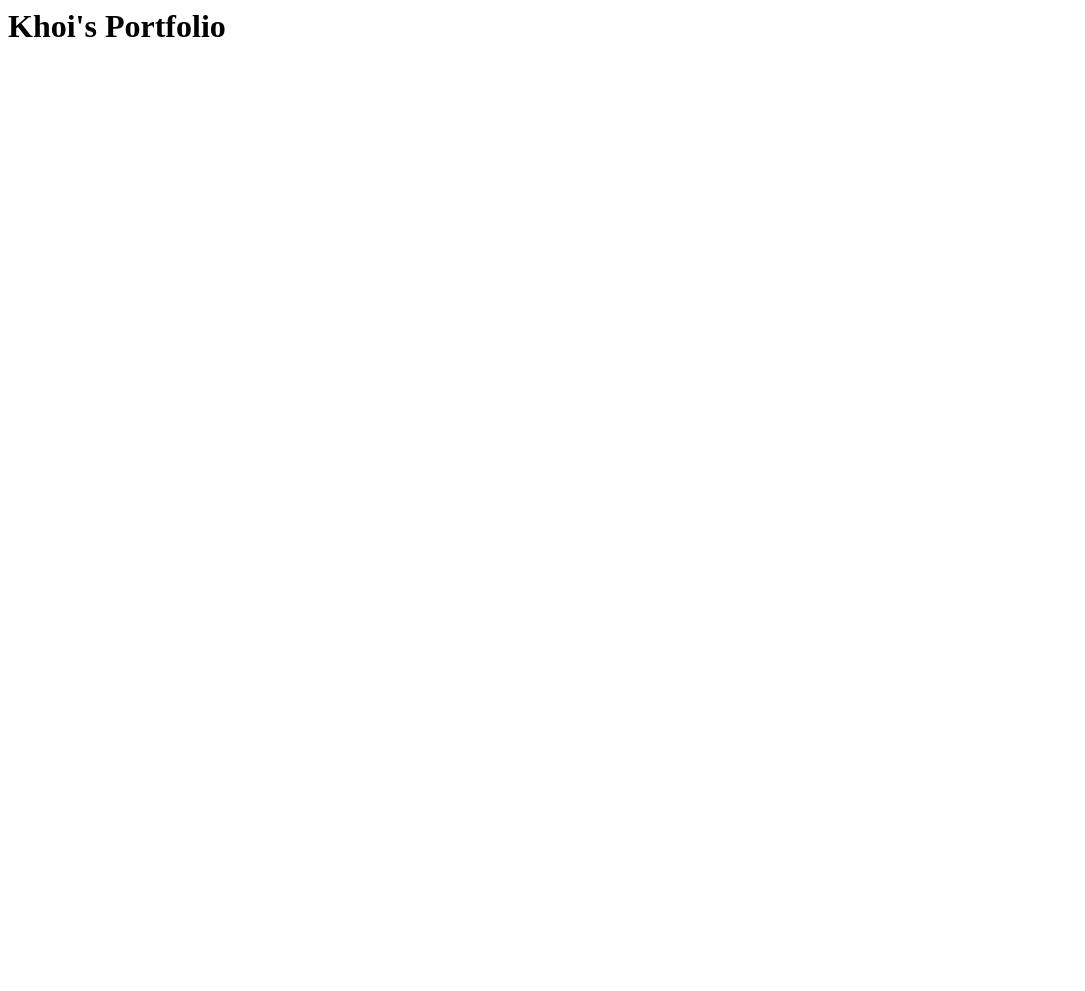
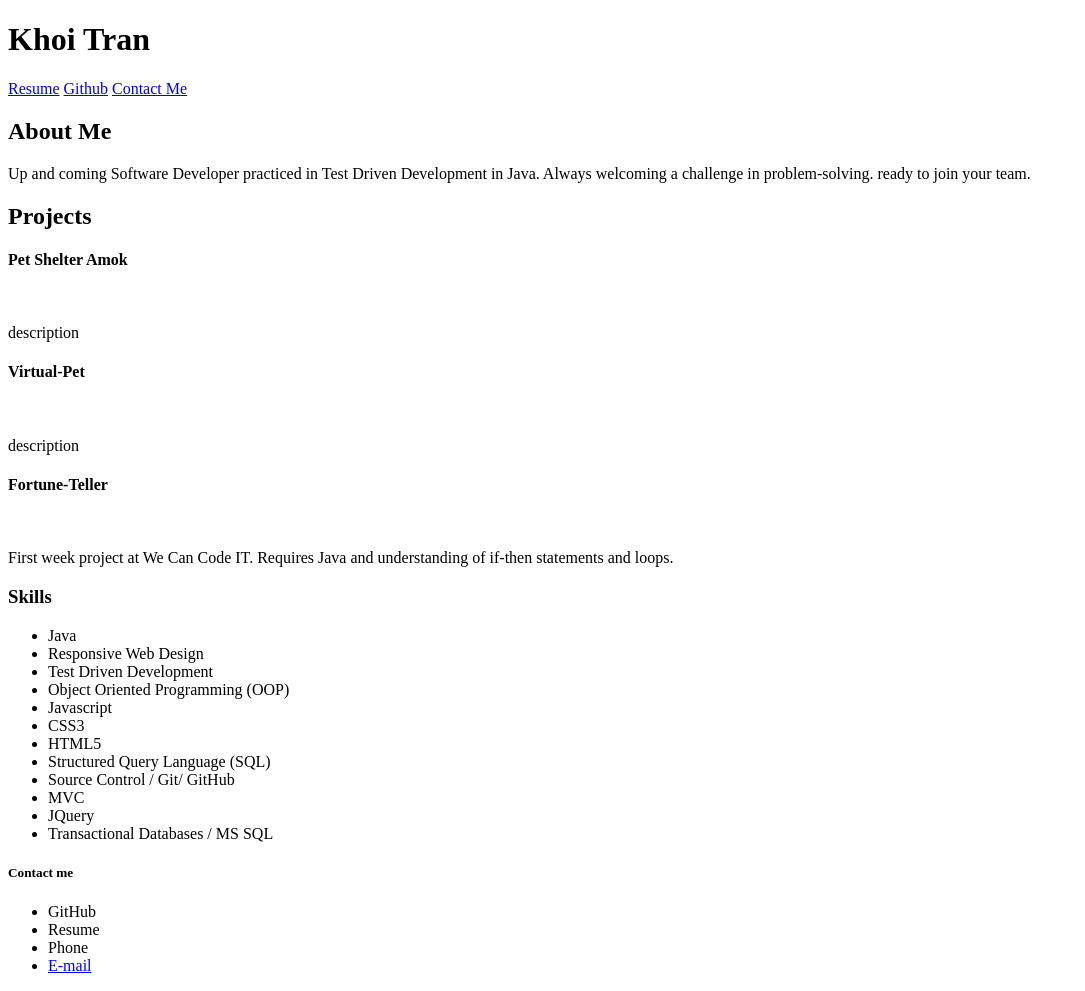
Before and after one commit to ktran151/Portfolio, a plain HTML site: page index.html in a window 1280 px wide. Shown: the whole page, without its empty margins (0-1085 px from the left). Before the commit the page ends 800 px from the top, so only its background shows below. Drawn offline with Linux system fonts and the light colour scheme.

Commit message:
Added body, needs pictures and css metadata

```diff
--- a/index.html
+++ b/index.html
@@ -1 +1,78 @@
-<h1>Khoi's Portfolio</h1>
+<!DOCTYPE html>
+<html>
+<head>
+	<title></title>
+</head>
+<body>
+  <div class="container">
+    <header>
+      <h1>Khoi Tran</h1>
+      <nav id="main-nav">
+        <a href="https://resume.creddle.io/resume/7hq9vf6qwu4">Resume</a>
+        <a href="https://github.com/ktran151">Github</a>
+        <a href="mailto:ktranman515@gmail.com">Contact Me</a>
+      </nav>
+    </header>
+    <section id="about_me">
+      <h2>About Me</h2>
+      <p>Up and coming Software Developer practiced in Test Driven Development in Java. Always welcoming a challenge in problem-solving.  ready to join your team. </p>
+    </section>
+    <section id="main_content">
+      <article id="projects">
+        <h2>Projects</h2>
+        <div class="project_item">
+          <h4>Pet Shelter Amok</h4>
+            <figure>
+              <img src="" class="project-picture--1">
+              </img>
+            </figure>
+          <p>description</p>
+        </div>
+        <div class="project_item">
+          <h4>Virtual-Pet</h4>
+            <figure>
+              <img src="" class="project-picture--2">
+              </img>
+            </figure>
+          <p>description</p>
+        </div>
+        <div class="project_item">
+          <h4>Fortune-Teller</h4>
+            <figure>
+              <img src="" class="project-picture--3">
+              </img>
+            </figure>
+          <p>First week  project at  We Can Code IT.  Requires Java and understanding of if-then statements and loops.</p>
+        </div>
+      </article>
+      <aside>
+        <h3>Skills</h3>
+        <ul id="skills">
+          <li>Java</li>
+          <li>Responsive Web Design</li>
+          <li>Test Driven Development</li>
+          <li>Object Oriented Programming (OOP)</li>
+          <li>Javascript</li>
+          <li>CSS3</li>
+          <li>HTML5</li>
+          <li>Structured Query Language (SQL)</li>
+          <li>Source Control / Git/ GitHub</li>
+          <li>MVC</li>
+          <li>JQuery</li>
+          <li>Transactional Databases / MS SQL</li>
+        </ul>
+      </aside>
+    </section>
+    <footer>
+      <div id="footer">
+      <h5 class="contact_heading">Contact me</h4>
+      <ul id="social-media">
+        <li><a href="https://github.com/ktran151"></a>GitHub</li>
+        <li><a href=""></a>Resume</li>
+        <li><a href="tel:16142189957"></a>Phone</li>
+        <li><a href="mailto:ktranman515@gmail.com">E-mail</a></li>
+      </ul>
+      </div>
+    </footer>
+  </div><!--/container-->
+</body>
```
